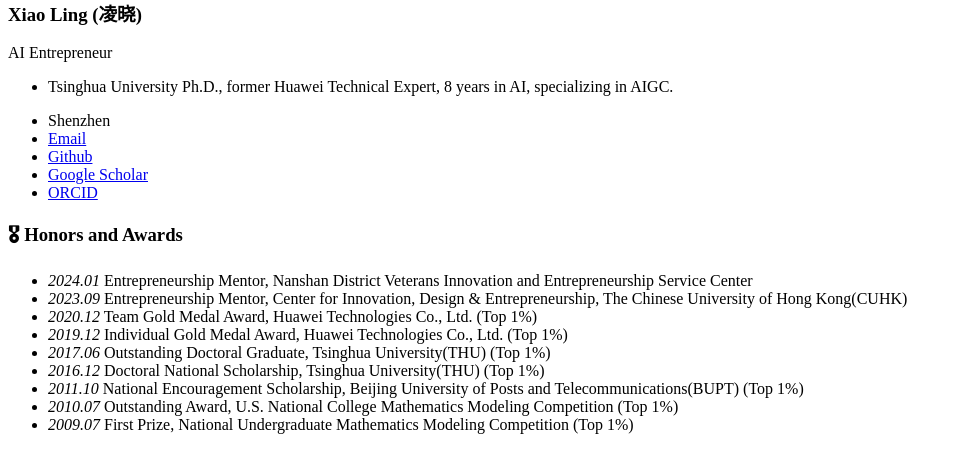
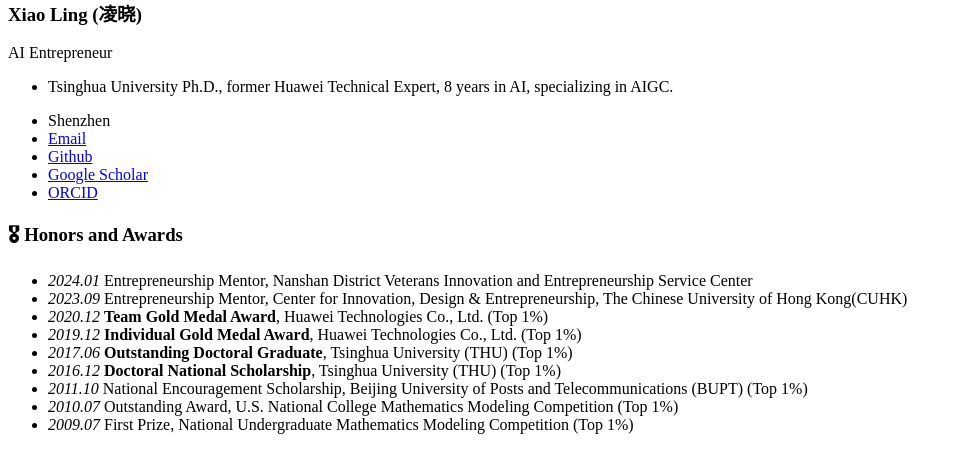
Before and after one commit to AILingXiao/AILingXiao.github.io, a Jekyll site: the page built from _pages/includes/honers.md, in a window 1280 px wide. Shown: the part 544-994 px from the top of the page, without its empty margins (0-962 px from the left). Built offline with Jekyll 4.4.1, drawn with Linux system fonts in a browser that asks for light colours; our own code applies the rules of GitHub Pages for plain Markdown files.

```diff
--- a/_pages/includes/honers.md
+++ b/_pages/includes/honers.md
@@ -1,10 +1,10 @@
 # 🎖 Honors and Awards
 - *2024.01* Entrepreneurship Mentor, Nanshan District Veterans Innovation and Entrepreneurship Service Center
 - *2023.09* Entrepreneurship Mentor, Center for Innovation, Design & Entrepreneurship, The Chinese University of Hong Kong(CUHK)
-- *2020.12* Team Gold Medal Award, Huawei Technologies Co., Ltd. (Top 1%)
-- *2019.12* Individual Gold Medal Award, Huawei Technologies Co., Ltd. (Top 1%)
-- *2017.06* Outstanding Doctoral Graduate, Tsinghua University(THU) (Top 1%)
-- *2016.12* Doctoral National Scholarship, Tsinghua University(THU) (Top 1%)
-- *2011.10* National Encouragement Scholarship, Beijing University of Posts and Telecommunications(BUPT) (Top 1%)
+- *2020.12* **Team Gold Medal Award**, Huawei Technologies Co., Ltd. (Top 1%)
+- *2019.12* **Individual Gold Medal Award**, Huawei Technologies Co., Ltd. (Top 1%)
+- *2017.06* **Outstanding Doctoral Graduate**, Tsinghua University (THU) (Top 1%)
+- *2016.12* **Doctoral National Scholarship**, Tsinghua University (THU) (Top 1%)
+- *2011.10* National Encouragement Scholarship, Beijing University of Posts and Telecommunications (BUPT) (Top 1%)
 - *2010.07* Outstanding Award, U.S. National College Mathematics Modeling Competition (Top 1%)
 - *2009.07* First Prize, National Undergraduate Mathematics Modeling Competition (Top 1%)
```
